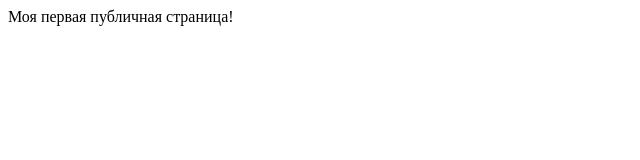
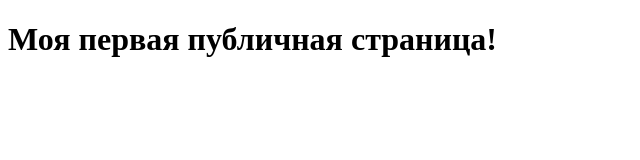
Before and after one commit to skyshadowcry/mysite, a plain HTML site: page index.html in a window 1280 px wide. Shown: the whole page, without its empty margins (0-640 px from the left). Drawn offline with Linux system fonts and the light colour scheme.

Commit message:
create index.html and README.md

```diff
--- a/index.html
+++ b/index.html
@@ -6,6 +6,6 @@
     <title>Публичная страница</title>
 </head>
 <body>
-    </h1>Моя первая публичная страница!</h1>
+    <h1>Моя первая публичная страница!</h1>
 </body>
 </html>
```
Also changed, not shown: 1 other file.
